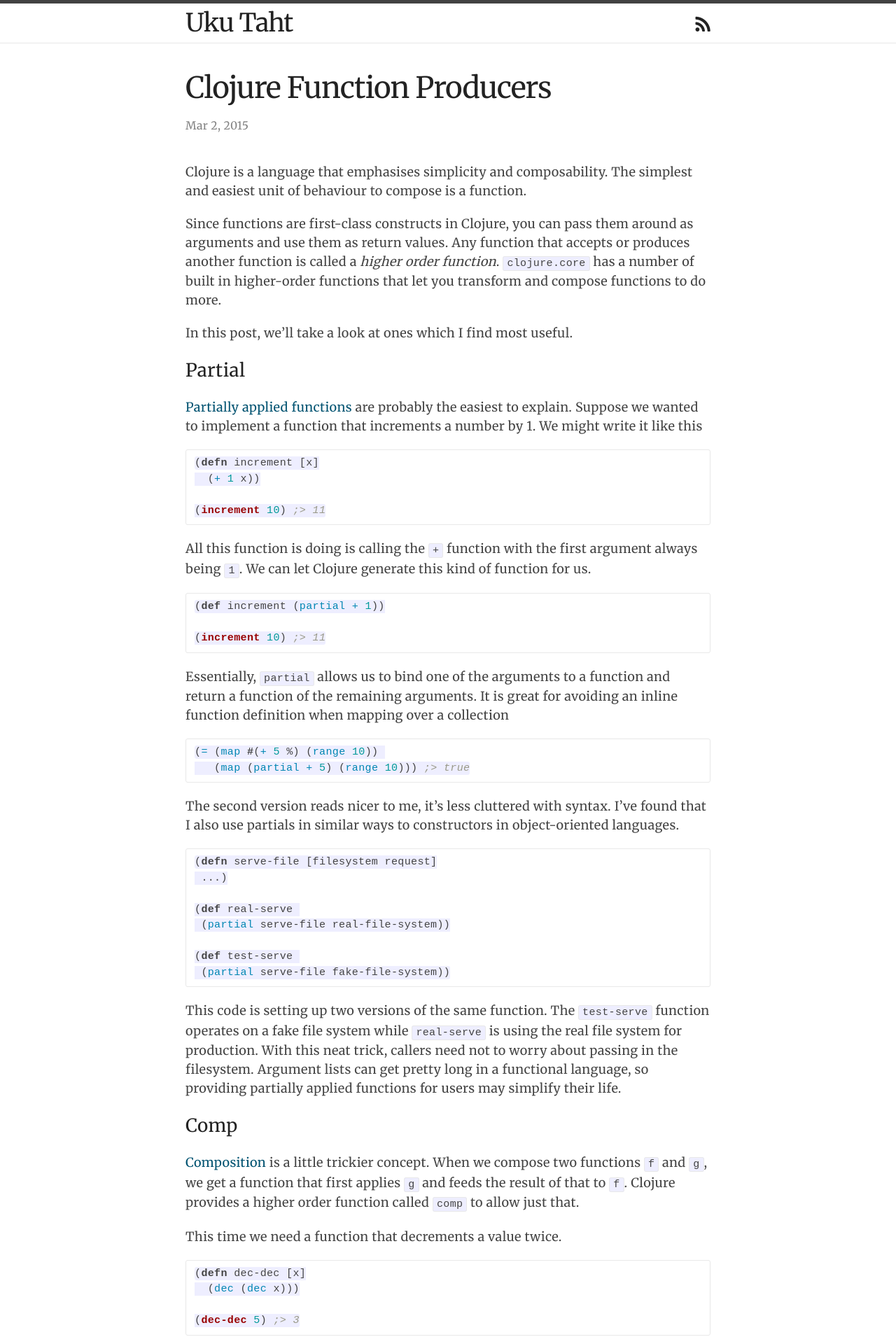
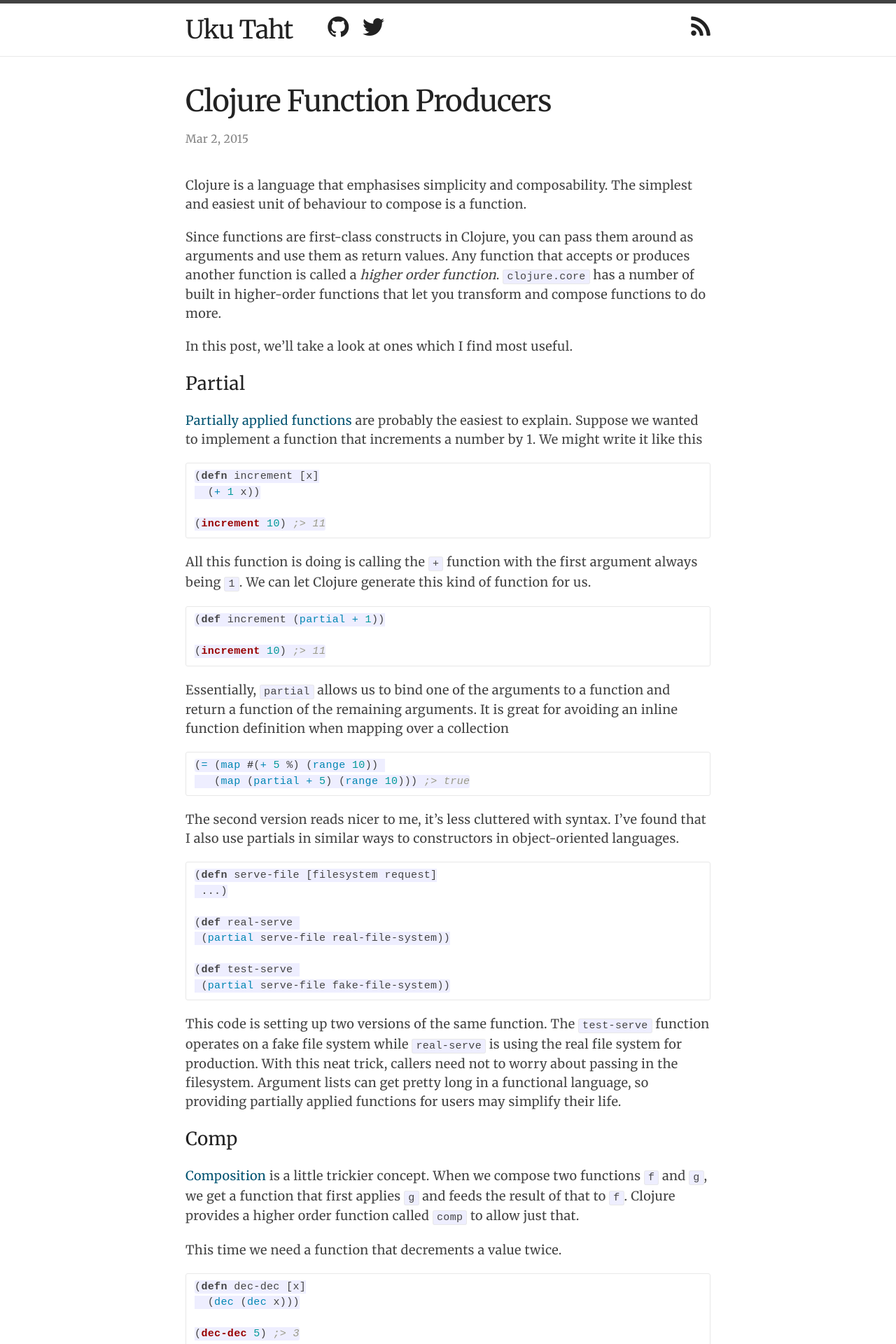
Before and after one commit to ukutaht/blog, a Jekyll site: the page built from _posts/2015-03-02-clojure-function-producers.md, in a window 1280 px wide. Shown: the top 1920 px of the page at 70% size. Built offline with Jekyll 4.4.1, drawn with Linux system fonts in a browser that asks for light colours; nearby versions of some CDN libraries; Markdown is read by kramdown in place of the engine named in the settings; some of the changed text lies outside the part shown.

Commit message:
Social icons styling

```diff
--- a/_includes/footer.html
+++ b/_includes/footer.html
@@ -1,52 +1,7 @@
 <footer class="site-footer">
 
   <div class="wrapper">
-
-    <div class="footer-col-wrapper">
-      <div class="footer-col  footer-col-1">
-        <ul class="contact-list">
-          <li><a href="mailto:{{ site.email }}">{{ site.email }}</a></li>
-        </ul>
-      </div>
-
-      <div class="footer-col  footer-col-2">
-        <ul class="social-media-list">
-          {% if site.github_username %}
-          <li>
-            <a href="https://github.com/{{ site.github_username }}">
-              <span class="icon  icon--github">
-                <svg viewBox="0 0 16 16">
-                  <path fill="#828282" d="M7.999,0.431c-4.285,0-7.76,3.474-7.76,7.761 c0,3.428,2.223,6.337,5.307,7.363c0.388,0.071,0.53-0.168,0.53-0.374c0-0.184-0.007-0.672-0.01-1.32 c-2.159,0.469-2.614-1.04-2.614-1.04c-0.353-0.896-0.862-1.135-0.862-1.135c-0.705-0.481,0.053-0.472,0.053-0.472 c0.779,0.055,1.189,0.8,1.189,0.8c0.692,1.186,1.816,0.843,2.258,0.645c0.071-0.502,0.271-0.843,0.493-1.037 C4.86,11.425,3.049,10.76,3.049,7.786c0-0.847,0.302-1.54,0.799-2.082C3.768,5.507,3.501,4.718,3.924,3.65 c0,0,0.652-0.209,2.134,0.796C6.677,4.273,7.34,4.187,8,4.184c0.659,0.003,1.323,0.089,1.943,0.261 c1.482-1.004,2.132-0.796,2.132-0.796c0.423,1.068,0.157,1.857,0.077,2.054c0.497,0.542,0.798,1.235,0.798,2.082 c0,2.981-1.814,3.637-3.543,3.829c0.279,0.24,0.527,0.713,0.527,1.437c0,1.037-0.01,1.874-0.01,2.129 c0,0.208,0.14,0.449,0.534,0.373c3.081-1.028,5.302-3.935,5.302-7.362C15.76,3.906,12.285,0.431,7.999,0.431z"/>
-                </svg>
-              </span>
-
-              <span class="username">{{ site.github_username }}</span>
-            </a>
-          </li>
-          {% endif %}
-
-          {% if site.twitter_username %}
-          <li>
-            <a href="https://twitter.com/{{ site.twitter_username }}">
-              <span class="icon  icon--twitter">
-                <svg viewBox="0 0 16 16">
-                  <path fill="#828282" d="M15.969,3.058c-0.586,0.26-1.217,0.436-1.878,0.515c0.675-0.405,1.194-1.045,1.438-1.809
-                  c-0.632,0.375-1.332,0.647-2.076,0.793c-0.596-0.636-1.446-1.033-2.387-1.033c-1.806,0-3.27,1.464-3.27,3.27 c0,0.256,0.029,0.506,0.085,0.745C5.163,5.404,2.753,4.102,1.14,2.124C0.859,2.607,0.698,3.168,0.698,3.767 c0,1.134,0.577,2.135,1.455,2.722C1.616,6.472,1.112,6.325,0.671,6.08c0,0.014,0,0.027,0,0.041c0,1.584,1.127,2.906,2.623,3.206 C3.02,9.402,2.731,9.442,2.433,9.442c-0.211,0-0.416-0.021-0.615-0.059c0.416,1.299,1.624,2.245,3.055,2.271 c-1.119,0.877-2.529,1.4-4.061,1.4c-0.264,0-0.524-0.015-0.78-0.046c1.447,0.928,3.166,1.469,5.013,1.469 c6.015,0,9.304-4.983,9.304-9.304c0-0.142-0.003-0.283-0.009-0.423C14.976,4.29,15.531,3.714,15.969,3.058z"/>
-                </svg>
-              </span>
-
-              <span class="username">{{ site.twitter_username }}</span>
-            </a>
-          </li>
-          {% endif %}
-        </ul>
-      </div>
-
-      <div class="footer-col  footer-col-3">
-        <p class="text">{{ site.description }}</p>
-      </div>
-    </div>
-
+    <p class="description" > {{site.description}} </p>
   </div>
 
 </footer>
--- a/_includes/header.html
+++ b/_includes/header.html
@@ -2,7 +2,26 @@
 
   <div class="wrapper">
 
-    <a class="site-title" href="{{ site.baseurl }}/">{{ site.title }}</a>
+    <ul class="main-nav">
+      <li>
+        <a class="site-title" href="{{ site.baseurl }}/">{{ site.title }}</a>
+      </li>
+          {% if site.github_username %}
+          <li>
+            <a class="social-icon" href="https://github.com/{{ site.github_username }}">
+               <i class="fa fa-github"></i>
+            </a>
+          </li>
+          {% endif %}
+
+          {% if site.twitter_username %}
+          <li>
+            <a class="social-icon" href="https://twitter.com/{{ site.twitter_username }}">
+              <i class="fa fa-twitter"></i>
+            </a>
+          </li>
+          {% endif %}
+    </ul>
 
     <a class="rss-button" href="{{ "/feed.xml" | prepend: site.baseurl }}"><i class="fa fa-rss"></i></a>
   </div>
--- a/_sass/_layout.scss
+++ b/_sass/_layout.scss
@@ -4,7 +4,7 @@
 .site-header {
     border-top: 5px solid $grey-color-dark;
     border-bottom: 1px solid $grey-color-light;
-    min-height: 56px;
+    min-height: 75px;
 
     // Positioning context for the mobile navigation icon
     position: relative;
@@ -12,17 +12,35 @@
 
 .site-title {
     font-size: $base-font-size * 2;
-    line-height: 56px;
+    line-height: 75px;
     letter-spacing: -1px;
     margin-bottom: 0;
     float: left;
     color: $title-color;
+    margin-right: 40px;
+}
+
+.main-nav {
+  display: inline;
+  margin-left: 0px;
+
+  li {
+    display:inline;
+    padding-right: 10px;
+  }
+
+  .social-icon {
+    font-size: 35px;
+    color: $title-color;
+    position: relative;
+    top: 8px;
+  }
 }
 
 .rss-button {
   float: right;
-  margin-top: 10px;
-  font-size: 27px;
+  margin-top: 8px;
+  font-size: 35px;
   color: $title-color;
 }
 
@@ -35,67 +53,11 @@
     padding: $spacing-unit 0;
 }
 
-.footer-heading {
-    font-size: 18px;
-    margin-bottom: $spacing-unit / 2;
+.description {
+  font-size: $small-font-size;
+  color: $grey-color;
+  text-align: center;
 }
-
-.contact-list,
-.social-media-list {
-    list-style: none;
-    margin-left: 0;
-}
-
-.footer-col-wrapper {
-    font-size: 15px;
-    color: $grey-color;
-    margin-left: -$spacing-unit / 2;
-    @extend %clearfix;
-}
-
-.footer-col {
-    float: left;
-    margin-bottom: $spacing-unit / 2;
-    padding-left: $spacing-unit / 2;
-}
-
-.footer-col-1 {
-    width: -webkit-calc(35% - (#{$spacing-unit} / 2));
-    width:         calc(35% - (#{$spacing-unit} / 2));
-}
-
-.footer-col-2 {
-    width: -webkit-calc(20% - (#{$spacing-unit} / 2));
-    width:         calc(20% - (#{$spacing-unit} / 2));
-}
-
-.footer-col-3 {
-    width: -webkit-calc(45% - (#{$spacing-unit} / 2));
-    width:         calc(45% - (#{$spacing-unit} / 2));
-}
-
-@include media-query($on-laptop) {
-    .footer-col-1,
-    .footer-col-2 {
-        width: -webkit-calc(50% - (#{$spacing-unit} / 2));
-        width:         calc(50% - (#{$spacing-unit} / 2));
-    }
-
-    .footer-col-3 {
-        width: -webkit-calc(100% - (#{$spacing-unit} / 2));
-        width:         calc(100% - (#{$spacing-unit} / 2));
-    }
-}
-
-@include media-query($on-palm) {
-    .footer-col {
-        float: none;
-        width: -webkit-calc(100% - (#{$spacing-unit} / 2));
-        width:         calc(100% - (#{$spacing-unit} / 2));
-    }
-}
-
-
 
 /**
  * Page content
```
